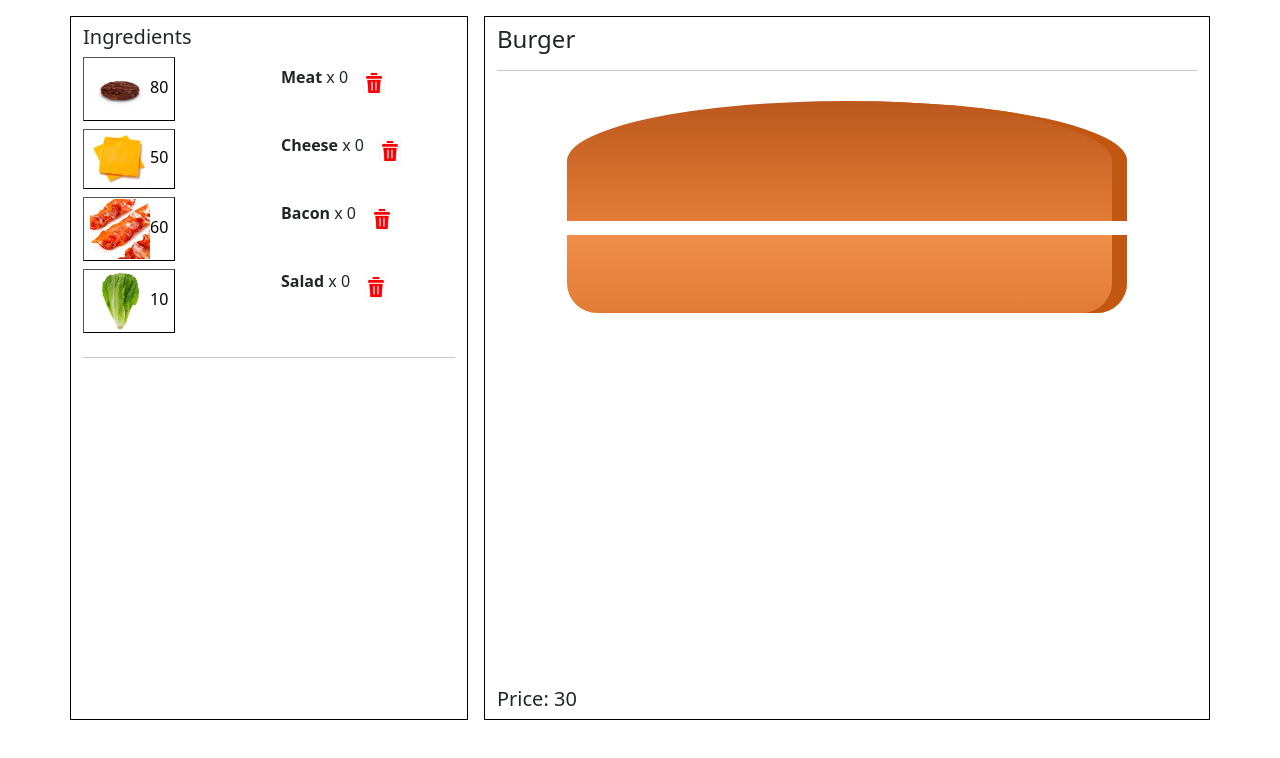
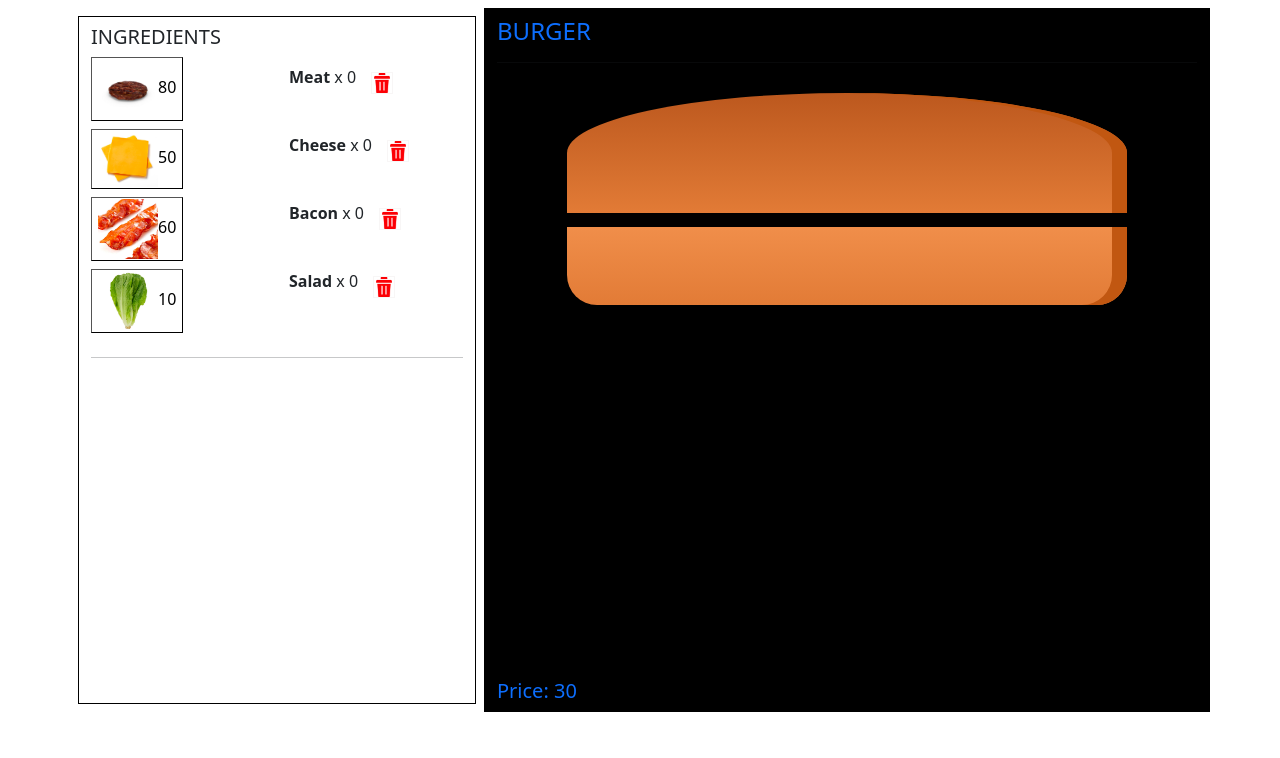
Before and after one commit to ArsenSadykov2/HomeWork-55, a React (Vite) app: page / in a window 1280 px wide. Shown: the top 758 px of the page. Built offline with nearby package versions, Linux system fonts and the light colour scheme.

Commit message:
last commit

```diff
--- a/src/App.tsx
+++ b/src/App.tsx
@@ -89,10 +89,10 @@ const App = () => {
   }, [ingredients, calculateTotalPrice]);
 
   return (
-    <div className="container my-3">
+    <div className="container my-2">
       <div className="row justify-content-between">
-        <div className="border border-black col me-3">
-          <h5 className="mt-2">Ingredients</h5>
+        <div className="border border-black col m-2">
+          <h5 className="mt-2">INGREDIENTS</h5>
           <div className="row row-cols-2">
             <div className="col">
               {INGREDIENTS.map((ingred) => (
@@ -115,8 +115,8 @@ const App = () => {
           </div>
           <hr/>
         </div>
-        <div className="border border-black col align-self-center">
-          <h4 className="mt-2">Burger</h4>
+        <div className="border border-black col align-self-center bg-black">
+          <h4 className="mt-2 text-primary">BURGER</h4>
           <hr/>
           <div className="Burger">
             <div className="BreadTop"></div>
@@ -124,7 +124,7 @@ const App = () => {
             <div className="BreadBottom"></div>
           </div>
           <div>
-            <h5>Price: {total}</h5>
+            <h5 className="text-primary">Price: {total}</h5>
           </div>
         </div>
       </div>
```
